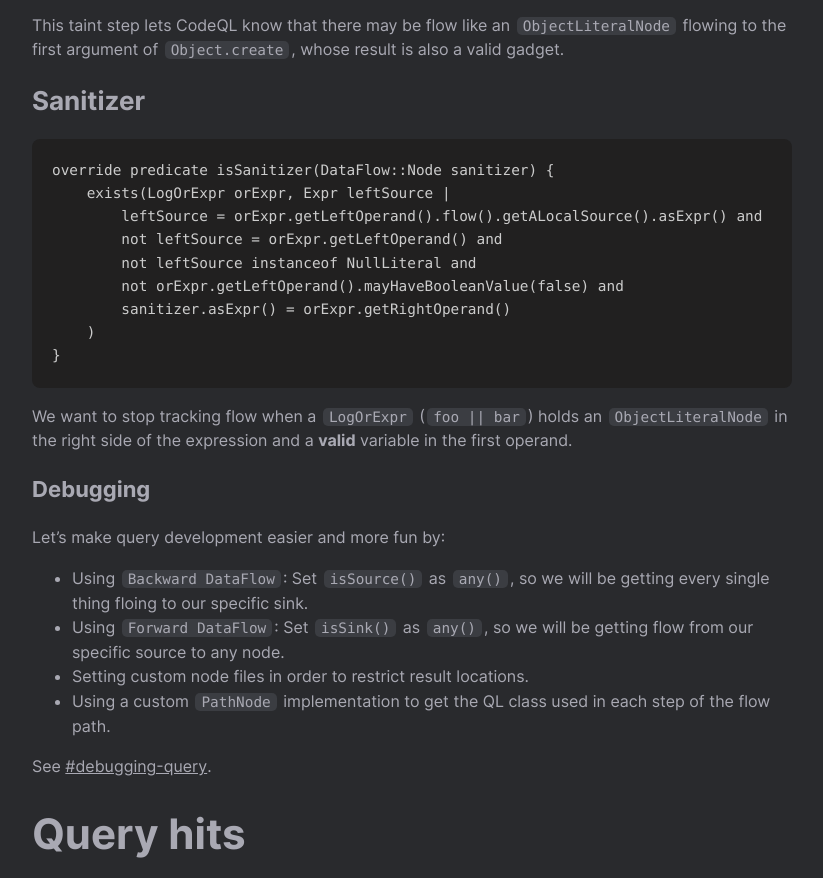
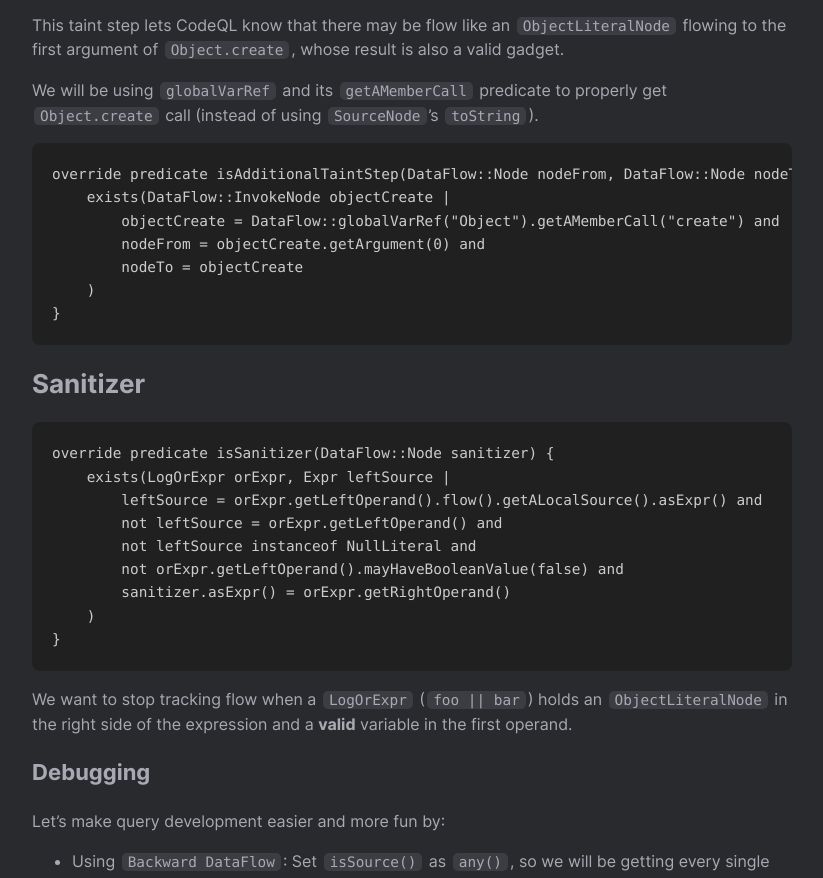
Before and after one commit to jorgectf/jorgectf.github.io, a plain HTML site: page blog/post/finding-prototype-pollution-gadgets-with-codeql/index.html in a window 1280 px wide. Shown: the part 4769-5647 px from the top of the page, without its empty margins (228-1051 px from the left). Drawn offline with nearby package versions, Linux system fonts and the light colour scheme.

Commit message:
GitHub Action update

```diff
--- a/blog/post/finding-prototype-pollution-gadgets-with-codeql/index.html
+++ b/blog/post/finding-prototype-pollution-gadgets-with-codeql/index.html
@@ -291,7 +291,15 @@ select sink.getNode(), source, sink, &#34;$@ flows to $@&#34;, source.getNode(),
     )
 }
 </code></pre><p>This taint step lets CodeQL know that there may be flow like an <code>ObjectLiteralNode</code> flowing to the first argument of <code>Object.create</code>, whose result is also a valid gadget.</p>
-<h2 id="sanitizer">Sanitizer</h2>
+<p>We will be using <code>globalVarRef</code> and its <code>getAMemberCall</code> predicate to properly get <code>Object.create</code> call (instead of using <code>SourceNode</code>’s <code>toString</code>).</p>
+<pre tabindex="0"><code class="language-codeql" data-lang="codeql">override predicate isAdditionalTaintStep(DataFlow::Node nodeFrom, DataFlow::Node nodeTo) {
+    exists(DataFlow::InvokeNode objectCreate |
+        objectCreate = DataFlow::globalVarRef(&#34;Object&#34;).getAMemberCall(&#34;create&#34;) and
+        nodeFrom = objectCreate.getArgument(0) and
+        nodeTo = objectCreate
+    )
+}
+</code></pre><h2 id="sanitizer">Sanitizer</h2>
 <pre tabindex="0"><code class="language-codeql" data-lang="codeql">override predicate isSanitizer(DataFlow::Node sanitizer) {
     exists(LogOrExpr orExpr, Expr leftSource |
         leftSource = orExpr.getLeftOperand().flow().getALocalSource().asExpr() and
```
